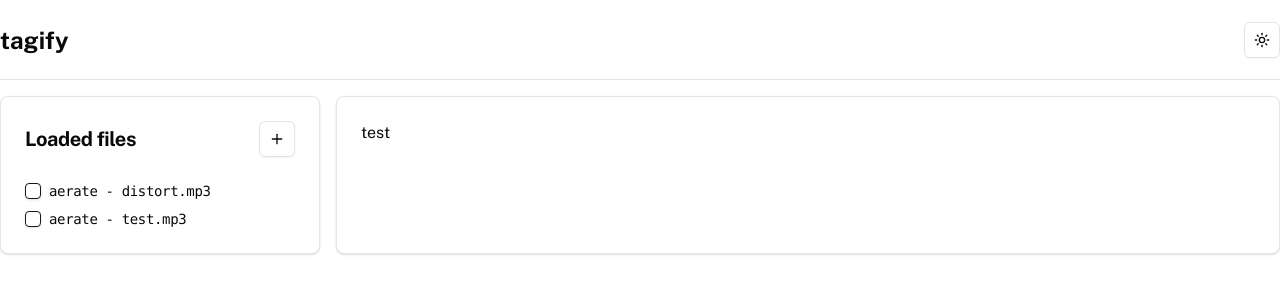
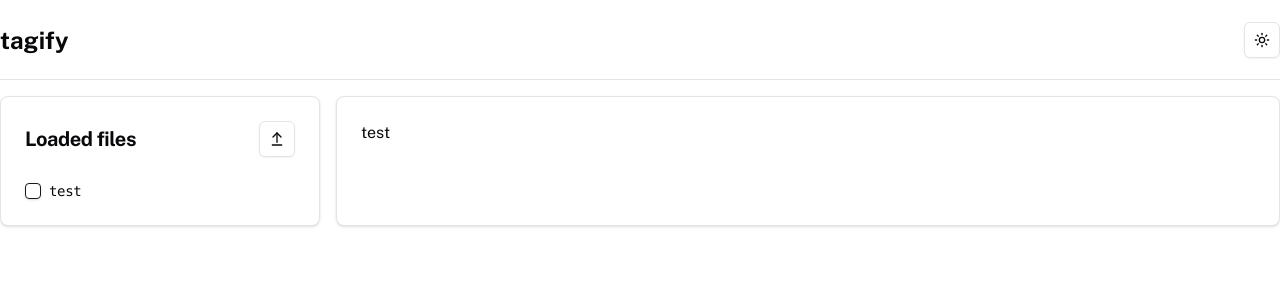
Before and after one commit to bewle/tagify, a Next.js app: page / in a window 1280 px wide. Shown: the top 300 px of the page. Built offline with nearby package versions, Linux system fonts and the light colour scheme; what tailwindcss-motion would draw is missing.

Commit message:
update page.tsx and FileTree.tsx

```diff
--- a/src/app/page.tsx
+++ b/src/app/page.tsx
@@ -1,7 +1,6 @@
-import { Button } from "@/components/ui/button";
 import { Card, CardContent, CardHeader, CardTitle } from "@/components/ui/card";
-import { Plus } from "lucide-react";
 import { FileTree } from "@/components/FileTree";
+import UploadButton from "@/components/UploadButton";
 
 export default function Page() {
     return (
@@ -11,9 +10,7 @@ export default function Page() {
                     <CardTitle className="flex items-center justify-between ">
                         <p className="text-xl font-bold">Loaded files</p>
                         <div className="flex gap-4">
-                            <Button size="icon" variant="outline">
-                                <Plus />
-                            </Button>
+                            <UploadButton />
                         </div>
                     </CardTitle>
                 </CardHeader>
--- a/src/components/FileTree.tsx
+++ b/src/components/FileTree.tsx
@@ -1,29 +1,12 @@
 import { Checkbox } from "./ui/checkbox";
-
-const FILES = [
-    {
-        id: "1",
-        name: "aerate - distort.mp3",
-    },
-    {
-        id: "2",
-        name: "aerate - test.mp3",
-    },
-];
 
 export function FileTree() {
     return (
         <div className="flex flex-col gap-2">
-            {FILES.map((e) => {
-                return (
-                    <div key={e.id} className="flex items-center gap-2">
-                        <Checkbox />
-                        <p className="font-mono text-sm tracking-tight">
-                            {e.name}
-                        </p>
-                    </div>
-                );
-            })}
+            <div className="flex items-center gap-2">
+                <Checkbox />
+                <p className="font-mono text-sm tracking-tight">test</p>
+            </div>
         </div>
     );
 }
--- /dev/null
+++ b/src/components/UploadButton.tsx
@@ -0,0 +1,33 @@
+"use client";
+
+import { ArrowUpFromLine } from "lucide-react";
+import { Button } from "./ui/button";
+import { useRef } from "react";
+
+export default function UploadButton() {
+    const inputRef = useRef<HTMLInputElement>(null);
+
+    function handleUpload() {
+        console.log(inputRef.current?.files);
+    }
+
+    return (
+        <>
+            <Button
+                onClick={() => {
+                    inputRef.current?.click();
+                }}
+                size="icon"
+                variant="outline"
+            >
+                <ArrowUpFromLine />
+            </Button>
+            <input
+                onChange={handleUpload}
+                ref={inputRef}
+                type="file"
+                className="hidden"
+            />
+        </>
+    );
+}
```
